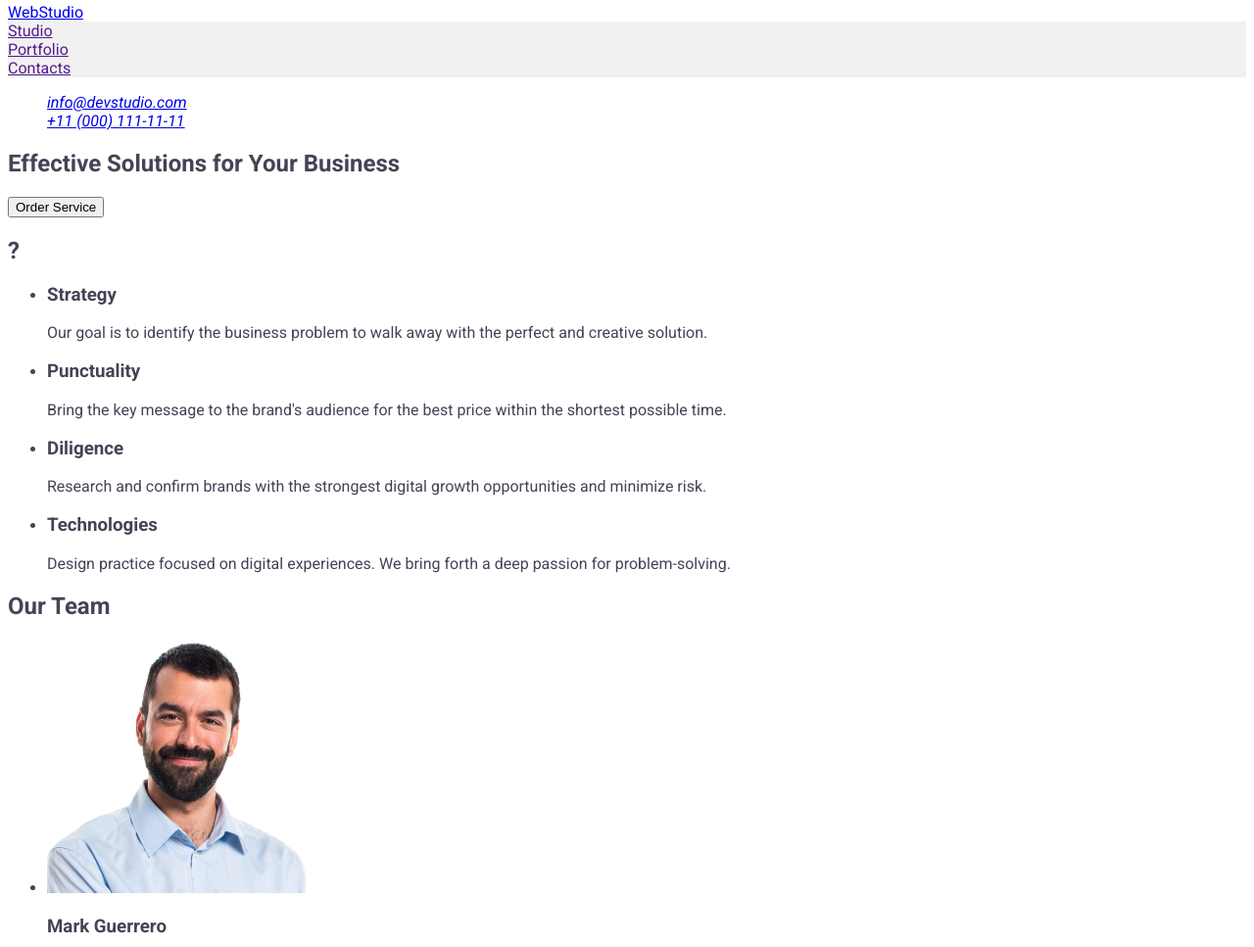
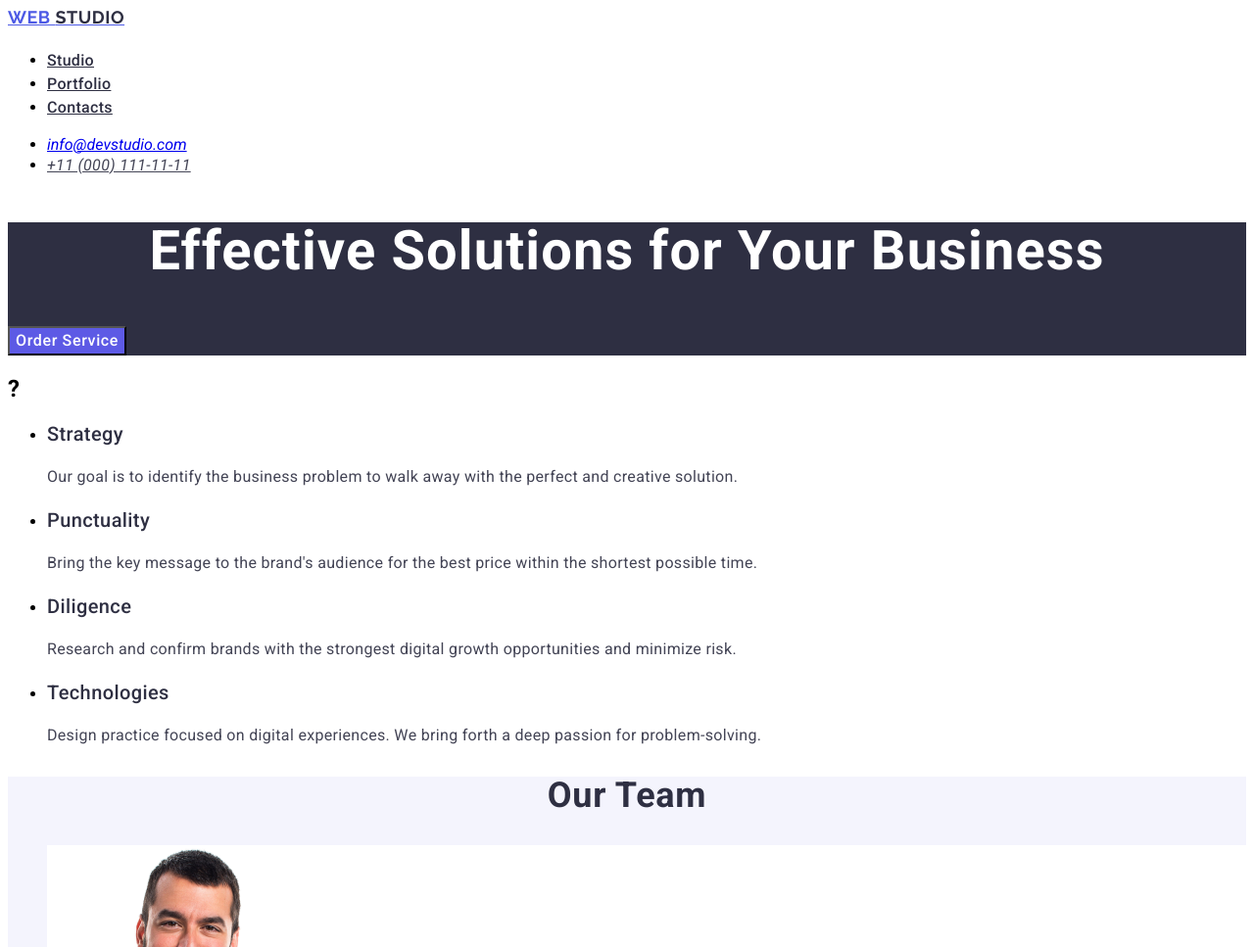
Before and after one commit to Alp-S/goit-markup-hw-02, a plain HTML site: page index.html in a window 1280 px wide. Shown: the part 5-972 px from the top of the page at 98% size. Drawn offline with Linux system fonts and the light colour scheme.

Commit message:
laptop changes

```diff
--- /dev/null
+++ b/css/styles.css
@@ -0,0 +1,124 @@
+body {
+    font-family: "Roboto", sans-serif;
+    font-optical-sizing: auto;
+    font-weight: 400;
+    font-style: normal;
+    background-color: #FFFFFF;
+}
+
+.logo{
+    font-family: "Raleway", sans-serif;
+    font-weight: 700;
+    font-size: 18px;
+    line-height: 1.7;
+    letter-spacing: 0.03em;
+    text-transform: uppercase;
+    color: #4d5ae5
+}
+
+.studio_logo{
+    color: #2e2f42;
+}
+
+.studio_link{
+    font-weight: 500;
+    font-size: 16px;
+    line-height: 1.5;
+    letter-spacing: 0.02em;
+    color: #2e2f42;
+}
+
+.studio_logo:hover, .studio_link:focus{
+    color:#404bbf
+}
+
+.address{
+    font-style: normal;
+}
+
+.addresslist_link{
+    line-height: 1.5;
+    letter-spacing: 0.02em;
+    color: #434455;
+
+}
+
+.addresslist_link:hover, .addresslist_link:focus{
+    color: #404bbf;
+}
+
+.section_1{
+    background-color: #2e2f42;
+
+}
+
+.section_1_h1{
+    font-size: 56px;
+    line-height: 1.07;
+    text-align: center;
+    letter-spacing: 0.02em;
+    color: #ffffff;
+}
+
+.osbutton{
+    background-color: #5d5ae5;
+    font-family: "Roboto", sans-serif;
+    font-weight: 500;
+    font-size: 16px;
+    line-height: 1.5;
+    letter-spacing: 0.04em;
+    color: #ffffff;
+    cursor: pointer;
+}
+
+.osbutton:hover, .osbutton:focus{
+    background-color: #404bbf;
+}
+
+.h3_li{
+    font-weight: 500;
+    font-size: 20px;
+    line-height: 1.2;
+    letter-spacing: 0.02em;
+    color: #2e2f42;
+
+}
+
+.p_li{
+    font-size: 16px;
+    line-height: 1.5;
+    letter-spacing: 0.02em;
+    color: #434455;
+}
+
+.section_3{
+    background-color: #f4f4fd;
+}
+
+.section_3_h2{
+    font-size: 36px;
+    line-height: 1.11;
+    text-align: center;
+    letter-spacing: 0.02em;
+    text-transform: capitalize;
+    color: #2e2f42;
+}
+
+.section_3_li{
+    background-color: #ffffff;
+}
+
+.employee_names{
+    font-weight: 500;
+    font-size: 20px;
+    line-height: 1.2;
+    letter-spacing: 0.02em;
+    color: #2e2f42;
+}
+
+.employee_titles{
+    font-size: 16px;
+    line-height: 1.5;
+    letter-spacing: 0.02em;
+    color: #434455;
+}
--- a/index.html
+++ b/index.html
@@ -4,7 +4,7 @@
     <meta charset="UTF-8">
     <title>Webstudio Main Page</title>
     <link rel="stylesheed" href="https://cdnjs.cloudflare.com/ajax/libs/modern-normalize/3.0.1/modern-normalize.min.css">
-    <link rel="stylesheet" href="./styles.css">
+    <link rel="stylesheet" href="/css/styles.css">
     <link rel="preconnect" href="https://fonts.googleapis.com">
     <link rel="preconnect" href="https://fonts.gstatic.com" crossorigin>
     <link href="https://fonts.googleapis.com/css2?family=Raleway:ital,wght@0,100..900;1,100..900&family=Roboto:ital,wght@0,100..900;1,100..900&display=swap" rel="stylesheet">
@@ -12,80 +12,85 @@
 <body>
     <header>
         <nav>
-            <a href="./index.html">WebStudio</a>
+            <a href="./index.html" class="logo">Web
+                <span class="studio_logo">Studio</span>
+            </a>
             <ul class="navigationlist">
                 <li>
-                    <a href="">Studio</a>
+                    <a href="./index.html" class="studio_link">Studio</a>
                 </li>
                 <li>
-                    <a href="">Portfolio</a>
+                    <a href="" class="studio_link">Portfolio</a>
                 </li>
                 <li>
-                    <a href="">Contacts</a>
+                    <a href="" class="studio_link">Contacts</a>
                 </li>
             </ul>
         </nav>
-        <address>
-                <ul class="adresslist">
-                    <li class="adresslist_item">
-                        <a href="mailto:info@devstudio.com">info@devstudio.com</a>
+        <address class="adress">
+                <ul>
+                    <li>
+                        <a href="mailto:info@devstudio.com" class="adresslist_link">info@devstudio.com</a>
                     </li>
-                    <li class="adresslist_item">
-                        <a href="tel:+110001111111">+11 (000) 111-11-11</a>
+                    <li>
+                        <a href="tel:+110001111111" class="addresslist_link">+11 (000) 111-11-11</a>
                     </li>
                 </ul>
             </address>
     </header>
 <main>
-    <section>
-        <h1>Effective Solutions for Your Business</h1>
+    <section class="section_1">
+        <h1 class="section_1_h1">Effective Solutions for Your Business</h1>
         <button type="button" class="osbutton">Order Service</button>
     </section>
     <section>
         <h2>?</h2>
         <ul>
             <li>
-                <h3>Strategy</h3>
-                <p>Our goal is to identify the business problem to walk away with the perfect and creative solution.</p>
+                <h3 class="h3_li">Strategy</h3>
+                <p class="p_li">Our goal is to identify the business problem to walk away with the perfect and creative solution.</p>
             </li>
             <li>
-                <h3>Punctuality</h3>
-                <p>Bring the key message to the brand's audience for the best price within the shortest possible time.</p>
+                <h3 class="h3_li">Punctuality</h3>
+                <p class="p_li">Bring the key message to the brand's audience for the best price within the shortest possible time.</p>
             </li>
             <li>
-                <h3>Diligence</h3>
-                <p>Research and confirm brands with the strongest digital growth opportunities and minimize risk.</p>
+                <h3 class="h3_li">Diligence</h3>
+                <p class="p_li">Research and confirm brands with the strongest digital growth opportunities and minimize risk.</p>
             </li>
             <li>
-                <h3>Technologies</h3>
-                <p>Design practice focused on digital experiences. We bring forth a deep passion for problem-solving.</p>
+                <h3 class="h3_li">Technologies</h3>
+                <p class="p_li">Design practice focused on digital experiences. We bring forth a deep passion for problem-solving.</p>
             </li>
         </ul>
         </section>
-        <section>
-        <h2>Our Team</h2>
+        <section class="section_3">
+        <h2 class="section_3_h2">Our Team</h2>
         <ul>
-            <li>
+            <li class="section_3_li">
                 <img src="./images/mark.jpg" alt="Mark" width="264">
-                <h3>Mark Guerrero</h3>
-                <p>Product Designer</p>
+                <h3 class="employee_names">Mark Guerrero</h3>
+                <p class="employee_titles">Product Designer</p>
             </li>
             <li>
                 <img src="./images/tom.jpg" alt="Tom" width="264">
-                <h3>Tom Ford</h3>
-                <p>Frontend Developer</p>
+                <h3 class="employee_names">Tom Ford</h3>
+                <p class="employee_titles">Frontend Developer</p>
             </li>
             <li>
                 <img src="./images/camila.jpg" alt="Camila" width="264">
-                <h3>Camila Garcia</h3>
-                <p>Marketing</p>
+                <h3 class="employee_names">Camila Garcia</h3>
+                <p class="employee_titles">Marketing</p>
             </li>
             <li>
                 <img src="./images/daniel.jpg" alt="Daniel" width="264">
-                <h3>Daniel Wilson</h3>
-                <p>UI Designer</p>
+                <h3 class="employee_names">Daniel Wilson</h3>
+                <p class="employee_titles">UI Designer</p>
             </li>
         </ul>
+    </section>
+    <section>
+        <h2></h2>
     </section>
 </main>
 <footer>
--- a/styles.css
+++ /dev/null
@@ -1,59 +0,0 @@
-body {
-    font-family: "Roboto", sans-serif;
-    font-optical-sizing: auto;
-    font-weight: 400;
-    font-style: normal;
-    color: #434455
-}
-
-.raleway {
-  font-family: "Raleway", serif;
-  font-optical-sizing: auto;
-  font-weight: 700;
-  font-style: normal;
-}
-
-.roboto {
-  font-family: "Roboto", serif;
-  font-optical-sizing: auto;
-  font-weight: 400, 500, 700;
-  font-style: normal;
-  font-variation-settings: "wdth" 100;
-}
-
-.navigationlist{
-    list-style-type: none;
-    margin: 0;
-    padding: 0;
-    overflow: hidden;
-    background-color: #f1f1f1;
-    color: #434455;
-}
-
-.navigationlist:hover {
-    color: #404BBF
-}
-
-.navigationlist:active {
-    color: #404BBF;
-    text-decoration: underline;
-}
-
-.adresslist {
-    list-style-type: none;
-    color: #434455
-}
-
-.adresslist:hover {
-    color: #404BBF ;
-}
-
-.osbutton {
-    color:#f1f1f1
-    background-color: #4d5ae5
-}
-
-.osbutton:hover {
-    color: #f1f1f1;
-    background-color: #404BBF
-}
```
